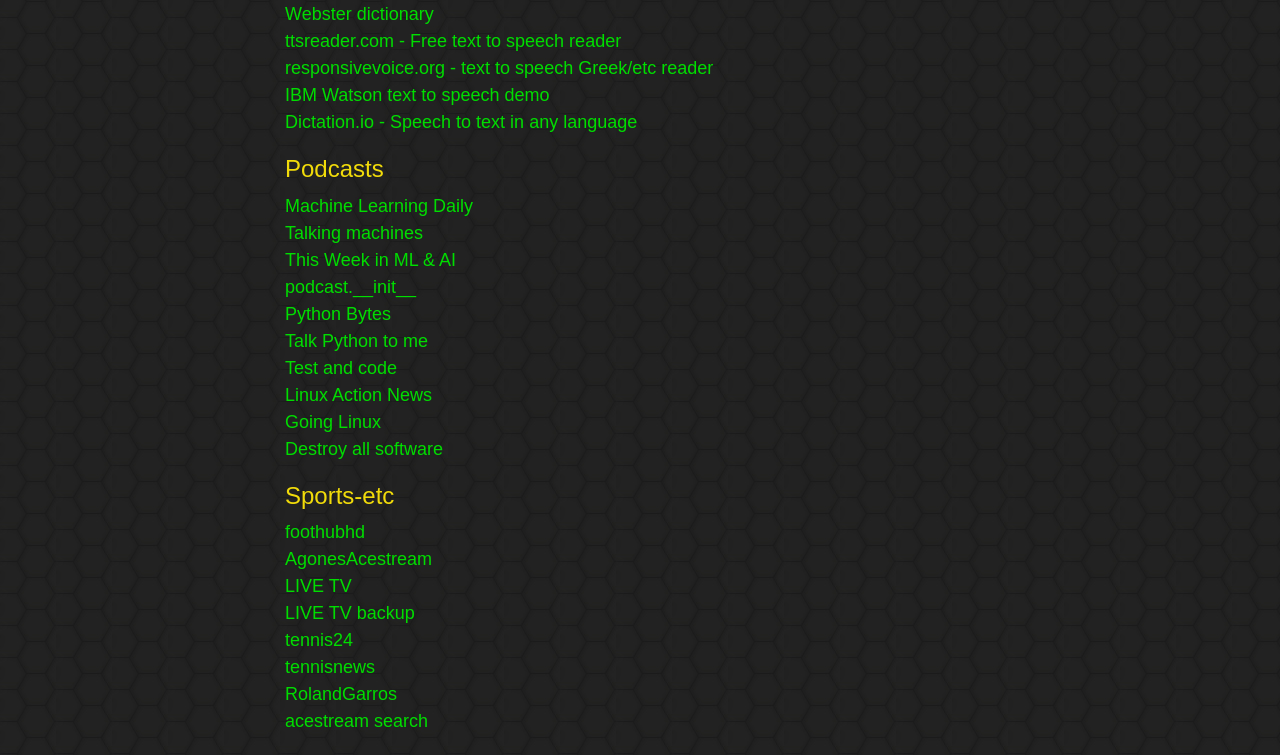
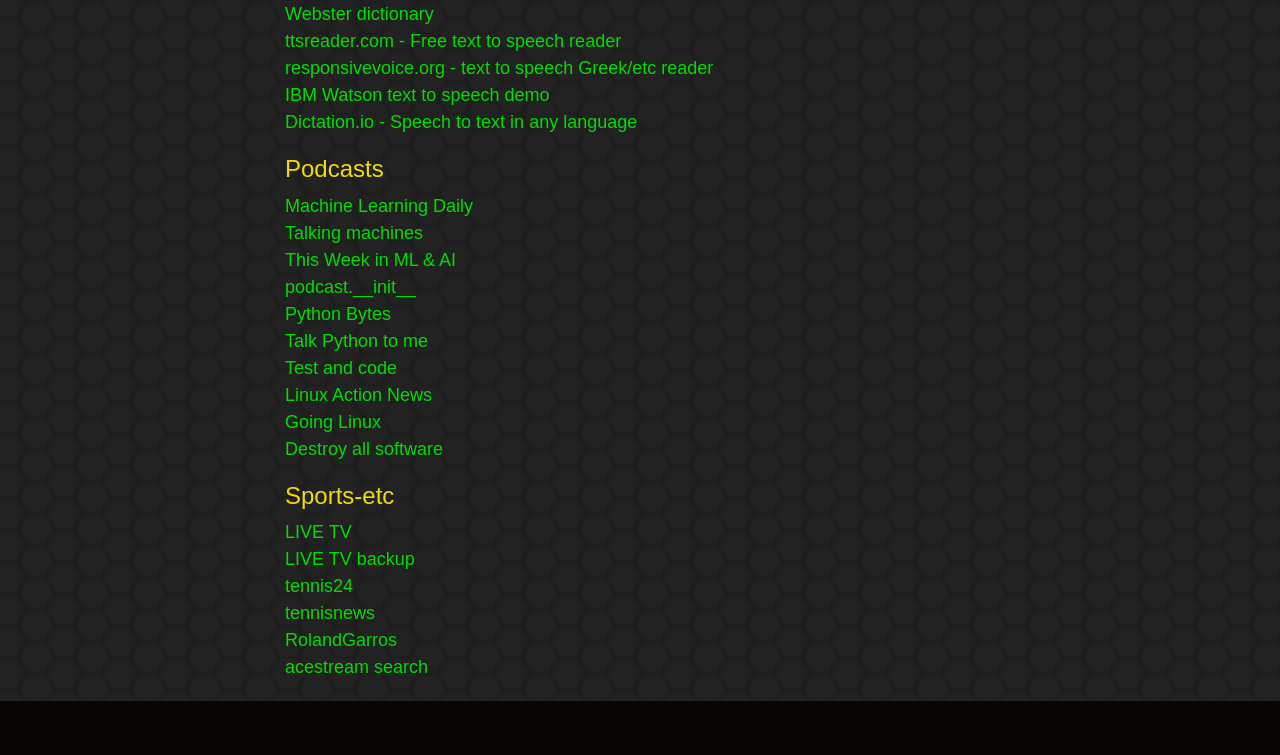
Before and after one commit to tedlaz/weblinks, a plain HTML site: page personal.html in a window 1280 px wide. Shown: the part 623-1378 px from the top of the page. After the commit the page ends 1324 px from the top, so only its background shows below. Drawn offline with Linux system fonts and the light colour scheme.

Commit message:
fixing personal.html links

```diff
--- a/personal.html
+++ b/personal.html
@@ -83,9 +83,7 @@
 
 <h3>Sports-etc</h3>
 <ul>
-<li><a href="https://foothubhd.xyz/" target="_blank">foothubhd</a></li>
-<li><a href="https://www.stoiximamo.gr/p/free-live-agones.html" target="_blank">AgonesAcestream</a></li>
-<li><a href="hhttps://livetv.sx/enx/allupcoming/" target="_blank">LIVE TV </a></li>
+<li><a href="https://livetv.sx/enx/allupcoming/" target="_blank">LIVE TV </a></li>
 <li><a href="https://livetv776.me/enx/allupcoming/" target="_blank">LIVE TV backup</a></li>
 <li><a href="https://www.tennis24.gr/" target="_blank">tennis24</a></li>
 <li><a href="https://tennisnews.gr/" target="_blank">tennisnews</a></li>
```
